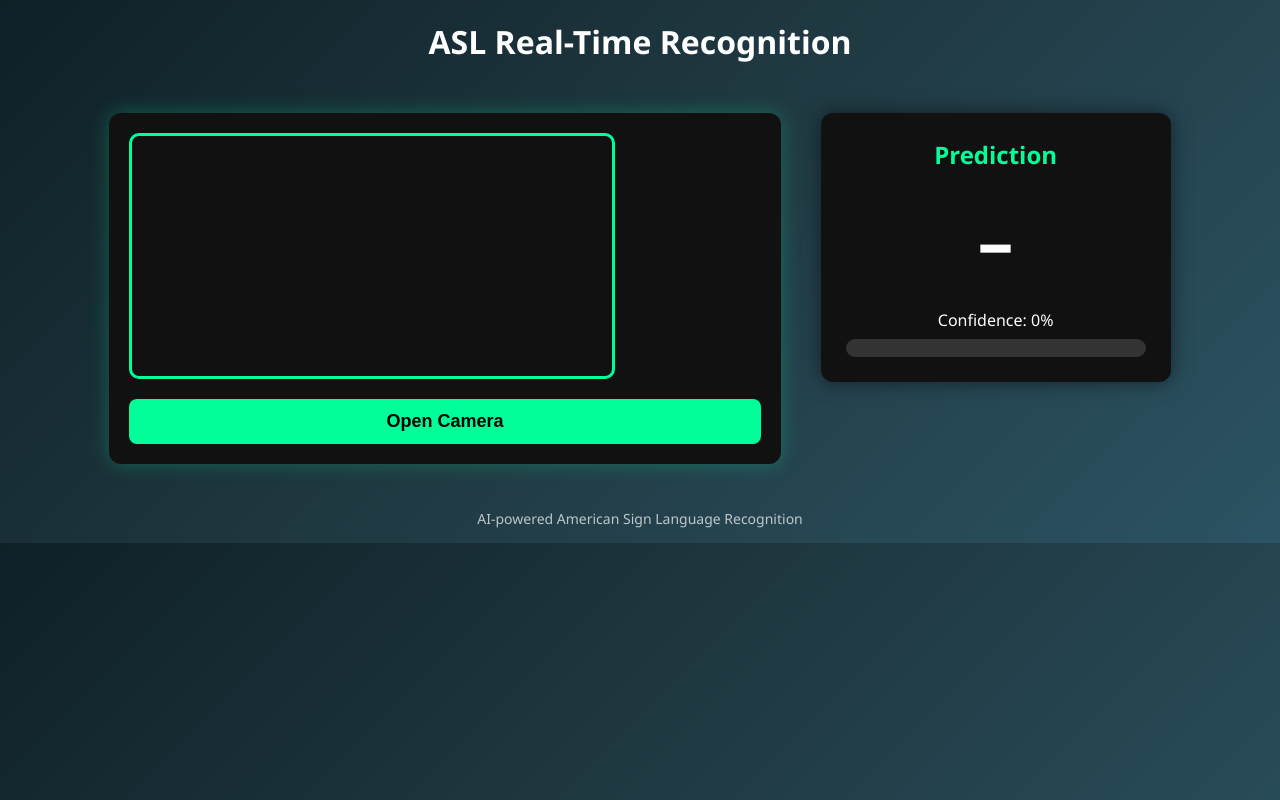
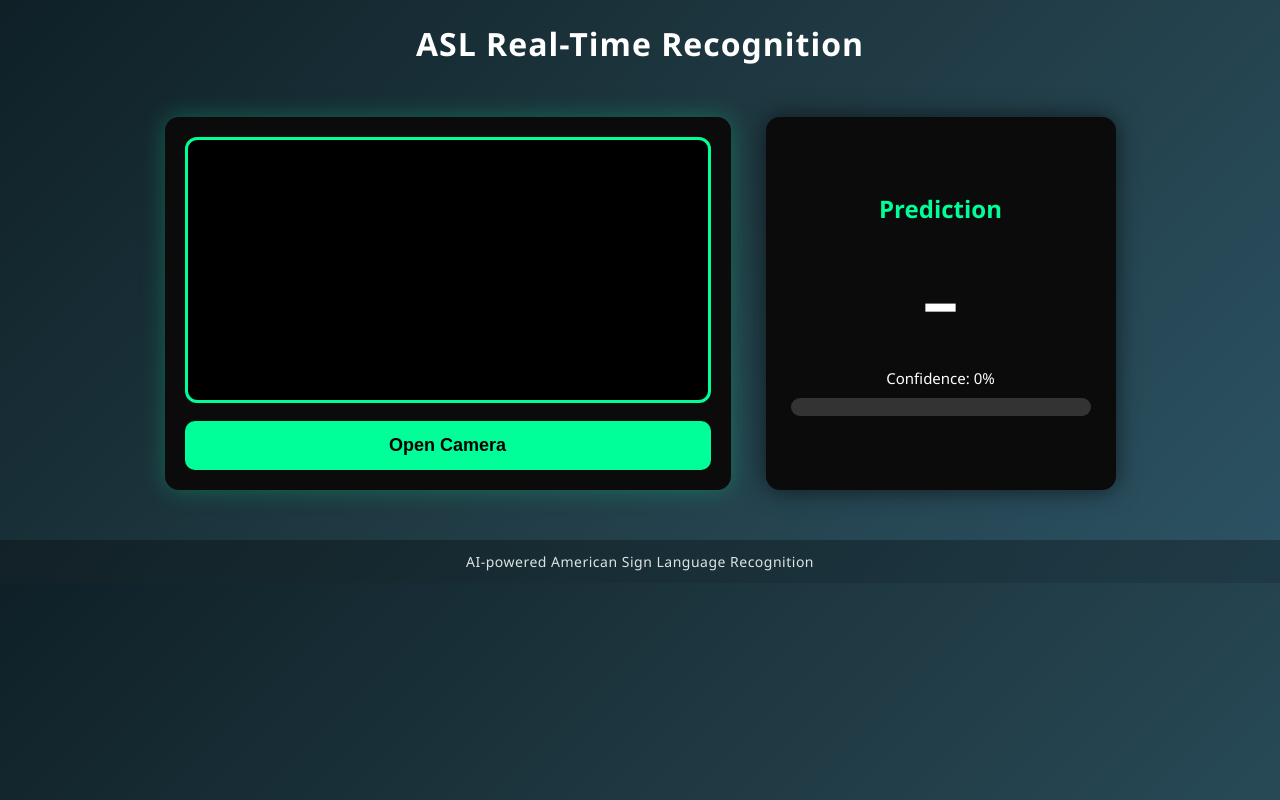
Before and after one commit to ZubairNaeem00/ASL_app, a Flask app: page / in a window 1280 px wide. Run offline with Flask 3, Linux system fonts and the light colour scheme.

Commit message:
minor changes

```diff
--- a/templates/index.html
+++ b/templates/index.html
@@ -14,43 +14,49 @@
 
         h1 {
             text-align: center;
-            padding: 20px;
+            padding: 22px 0;
             margin: 0;
             font-weight: 600;
+            letter-spacing: 1px;
         }
 
         .container {
             display: flex;
             justify-content: center;
-            align-items: flex-start;
-            gap: 40px;
+            align-items: stretch;
+            gap: 35px;
             padding: 30px;
             flex-wrap: wrap;
         }
 
         /* Camera Section */
         .camera-box {
-            background: #111;
+            background: #0b0b0b;
             padding: 20px;
-            border-radius: 12px;
-            box-shadow: 0 0 20px rgba(0,255,153,0.25);
+            border-radius: 14px;
+            box-shadow: 0 0 25px rgba(0,255,153,0.25);
+            display: flex;
+            flex-direction: column;
+            align-items: center;
         }
 
         video {
-            width: 480px;
+            width: 520px;
             max-width: 100%;
-            border-radius: 10px;
+            height: auto;
+            border-radius: 12px;
             border: 3px solid #00ff99;
+            background: #000;
         }
 
         button {
             width: 100%;
-            margin-top: 15px;
-            padding: 12px;
+            margin-top: 18px;
+            padding: 14px;
             font-size: 18px;
             font-weight: 600;
             border: none;
-            border-radius: 8px;
+            border-radius: 10px;
             cursor: pointer;
             background: #00ff99;
             color: #000;
@@ -63,29 +69,34 @@
 
         /* Prediction Panel */
         .panel {
-            background: #111;
-            padding: 25px;
-            border-radius: 12px;
+            background: #0b0b0b;
+            padding: 30px 25px;
+            border-radius: 14px;
             width: 300px;
-            box-shadow: 0 0 20px rgba(0,0,0,0.5);
+            box-shadow: 0 0 25px rgba(0,0,0,0.6);
+            display: flex;
+            flex-direction: column;
+            justify-content: center;
         }
 
         .panel h2 {
             margin-top: 0;
             color: #00ff99;
             text-align: center;
+            margin-bottom: 15px;
         }
 
         .prediction {
             font-size: 72px;
             text-align: center;
-            margin: 20px 0;
+            margin: 10px 0 20px;
             font-weight: bold;
         }
 
         .confidence-text {
             text-align: center;
-            margin-bottom: 8px;
+            margin-bottom: 10px;
+            font-size: 15px;
         }
 
         .bar-bg {
@@ -102,11 +113,15 @@
             transition: width 0.3s ease;
         }
 
-        footer {
+        /* Footer strip */
+        .footer-strip {
+            margin-top: 20px;
+            background: rgba(0,0,0,0.35);
+            padding: 12px 0;
             text-align: center;
-            padding: 15px;
             font-size: 14px;
-            opacity: 0.7;
+            letter-spacing: 0.5px;
+            opacity: 0.85;
         }
     </style>
 </head>
@@ -139,9 +154,9 @@
 
 </div>
 
-<footer>
+<div class="footer-strip">
     AI-powered American Sign Language Recognition
-</footer>
+</div>
 
 <canvas id="canvas" width="32" height="32" style="display:none;"></canvas>
 
```
